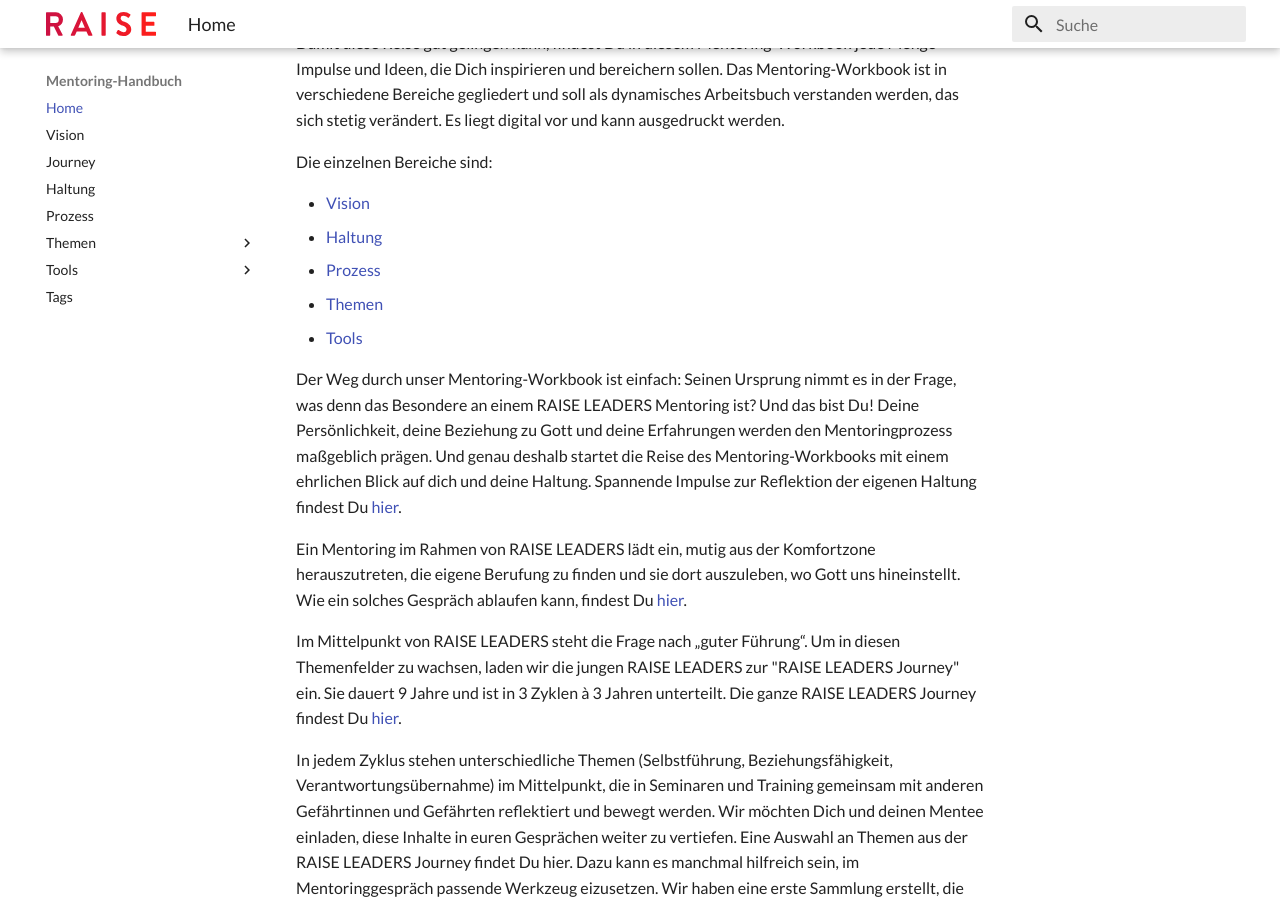
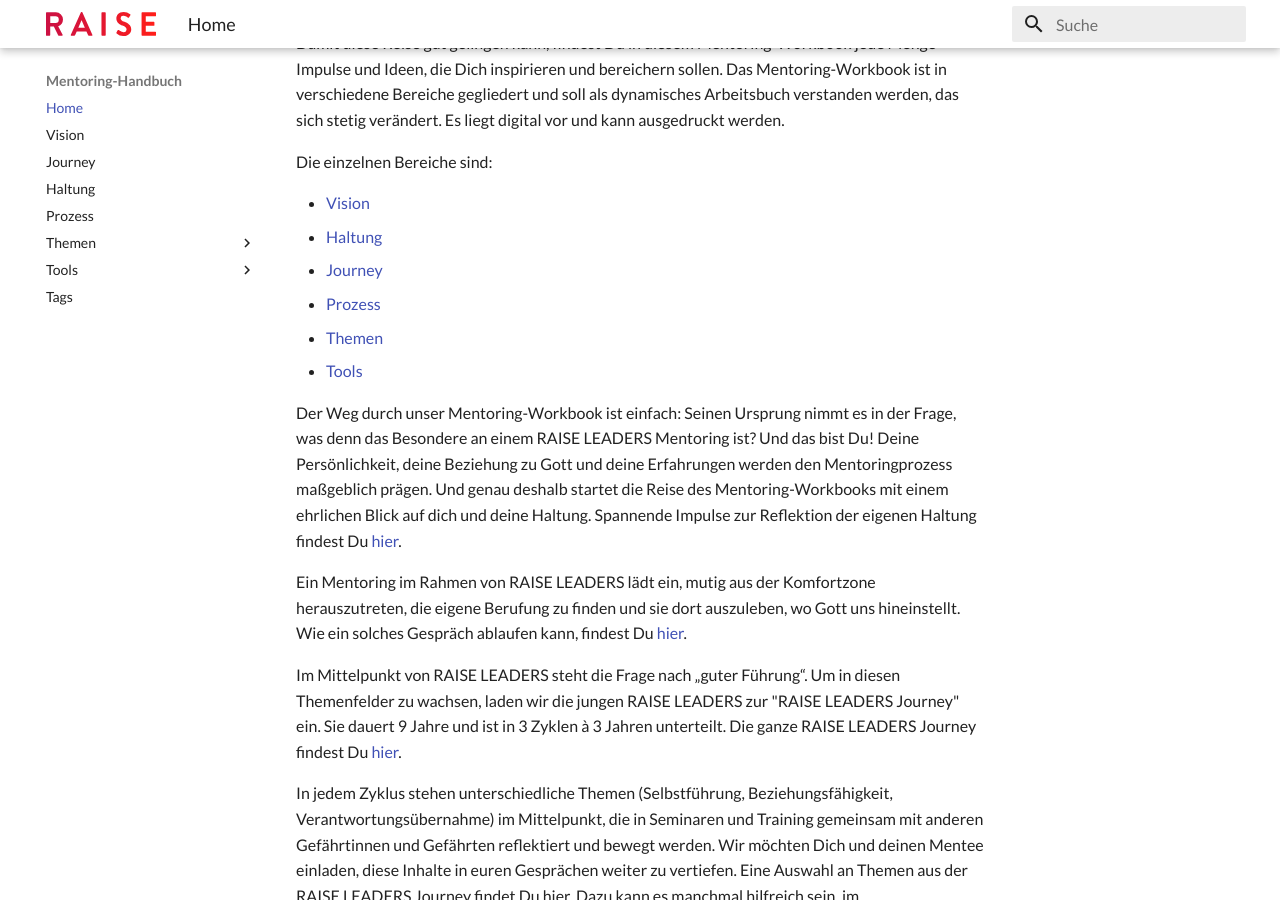
Before and after one commit to chbndrhnns/raise-mentoring-workbook, an MkDocs documentation site: the page built from docs/index.md, in a window 1280 px wide and 900 px high, scrolled down 351 px. Built offline with MkDocs 1.6.1 and Material for MkDocs 9.7.7, drawn with Linux system fonts in a browser that asks for light colours.

Commit message:
fix: Add journey

```diff
--- a/docs/index.md
+++ b/docs/index.md
@@ -12,6 +12,7 @@
 
 - [Vision](./vision/index.md)
 - [Haltung](./haltung/index.md)
+- [Journey](./journey/index.md)
 - [Prozess](./prozess/index.md)
 - [Themen](./themen/index.md)
 - [Tools](./tools/index.md)
```
